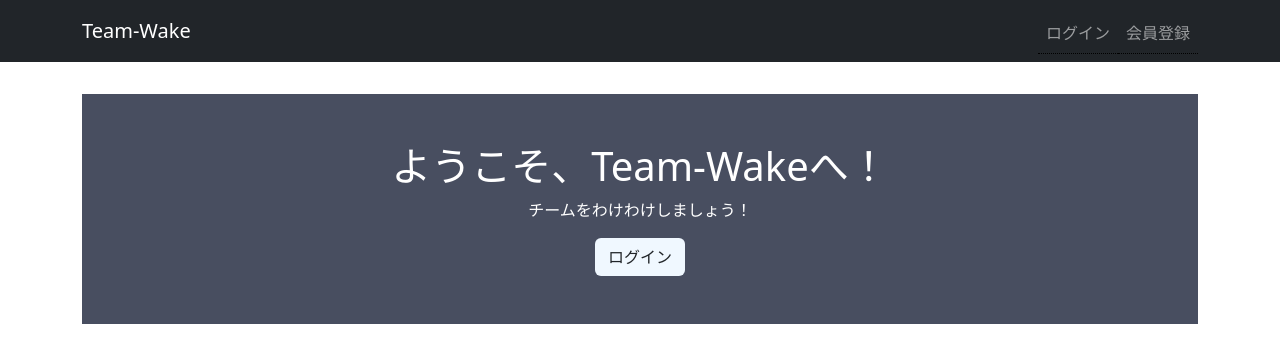
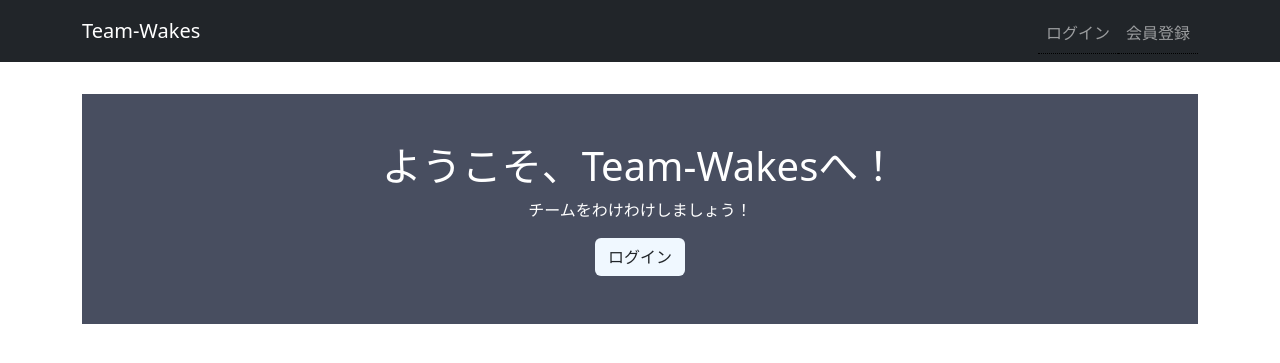
Before and after one commit to estone1223/team-wake, a Django app: page / in a window 1280 px wide. Shown: the top 363 px of the page. Run offline with Django 3.2, Linux system fonts and the light colour scheme; some libraries are stand-ins or nearby versions.

Commit message:
editted templates

```diff
--- a/templates/base.html
+++ b/templates/base.html
@@ -6,7 +6,7 @@
 
   <head>
     <meta charset="UTF-8">
-    <title>Team-Wake</title>
+    <title>Team-Wakes</title>
     {% bootstrap_css %}
     {% bootstrap_javascript %}
     <link rel="stylesheet" href="{% static 'wakes/css/style.css' %}">
@@ -16,7 +16,7 @@
   <body>
     <nav class="navbar navbar-expand flex-md-row navbar-dark bg-dark">
       <div class="container justify-content-between">
-        <a class="navbar-brand" href="/">Team-Wake</a>
+        <a class="navbar-brand" href="/">Team-Wakes</a>
         <ul class="navbar-nav mr-md-2">
           {% if user.is_authenticated %}
             <li class="nav-item">
--- a/templates/wakes/top.html
+++ b/templates/wakes/top.html
@@ -2,7 +2,7 @@
 
 {% block main %}
   <div class="welcome">
-    <h1 class="title">ようこそ、Team-Wakeへ！</h1>
+    <h1 class="title">ようこそ、Team-Wakesへ！</h1>
     <p class="subtitle">チームをわけわけしましょう！</p>
     {% if user.is_authenticated %}
       <a class="btn btn-color" href="">Wakesを登録する</a>
```
